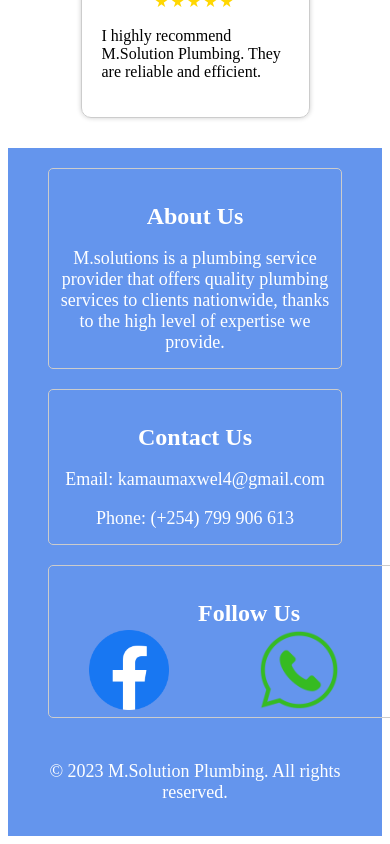
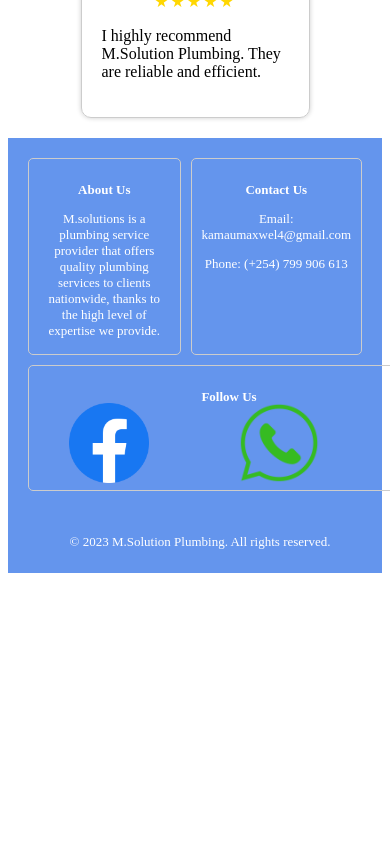
Before and after one commit to Alex-gikungu/plumbing_app, a React (Vite) app: page / in a window 390 px wide. Shown: the part 3530-4374 px from the top of the page. After the commit the page ends 4111 px from the top, so only its background shows below. Built offline with nearby package versions, Linux system fonts and the light colour scheme.

Commit message:
added media query

```diff
--- a/src/index.css
+++ b/src/index.css
@@ -476,8 +476,8 @@ height: 10px;
 @media screen and (max-width: 767px) {
   /* Footer */
   .footer {
-    height: 20%;
-    padding: 10px; /* Adjust the padding to make the footer smaller */
+    height:10%;
+    padding:5px; /* Adjust the padding to make the footer smaller */
   }
 
   .footer-section {
@@ -491,6 +491,108 @@ height: 10px;
   .social-links img {
     width:10px; /* Reduce the width of social media icons */
   }
+
+
+
+
+  .footer {
+    background-color: cornflowerblue;
+    color: #fff;
+    font-size:small;
+    margin-top:10px;
+    }
+    .container {
+    margin: 0 auto;
+    padding:10px;
+    align-items: center;
+    flex-wrap: wrap;
+    }
+    .container p{
+    font-size:small;
+    }
+    .footer-content {
+    display: flex;
+    flex-wrap: wrap;
+    justify-content: space-between;
+    }
+
+    .footer-section {
+    margin-bottom:10px;
+    }
+
+    .footer-section {
+    flex: 1;
+    margin:5px;
+    padding:10px;
+    border: 1px solid #ccc;
+    border-radius: 5px;
+    }
+
+    .footer-section h3 {
+    font-size:small;
+    margin-bottom:5px;
+    text-align: center;
+    }
+
+    .footer-section p {
+    font-size:small;
+    margin-bottom: 5px;
+    text-align: center;
+    }
+    .footer-section:hover{
+      background-color: lightsteelblue;
+    }
+
+    .footer-bottom {
+    width: 100%;
+    text-align: center;
+    margin-top: 10px;
+    padding: 5px;
+    }
+
+    .social-links {
+    display: flex;
+    align-items: center;
+    gap:10px;
+    }
+
+    #facebook{
+    display: flex;
+    align-items: center;
+    width: 10px;
+    height: 10px;
+    }
+    #whatsapp {
+    display: flex;
+    align-items: center;
+    width: 10px;
+    height: 10px;
+    }
+    #gmail{
+    display: flex;
+    align-items: center;
+    width:10px;
+    height:10px;
+    }
+
+
+
+
+
+
+
+
+
+
+
+
+
+
+
+
+
+
+
 }
 
 
```
